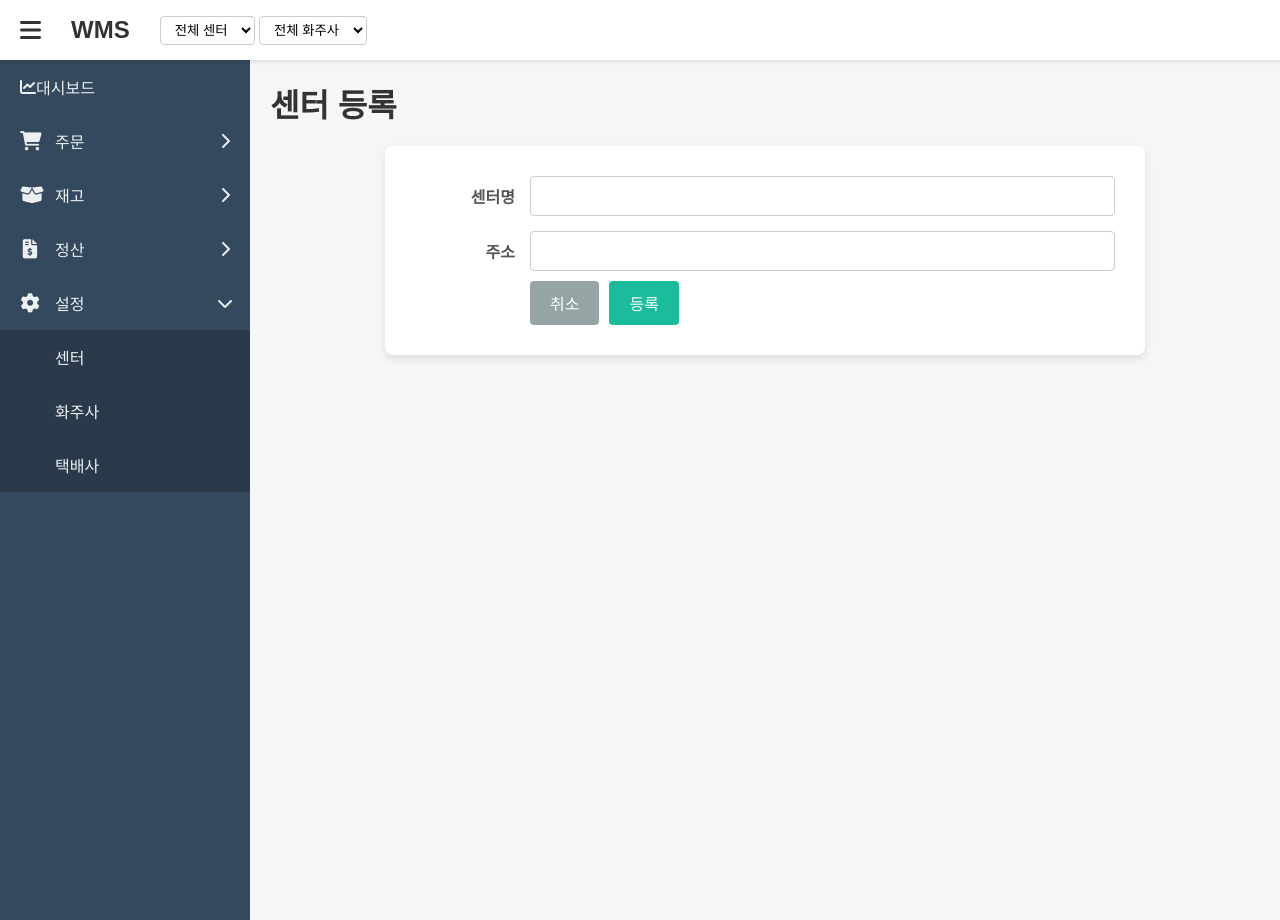
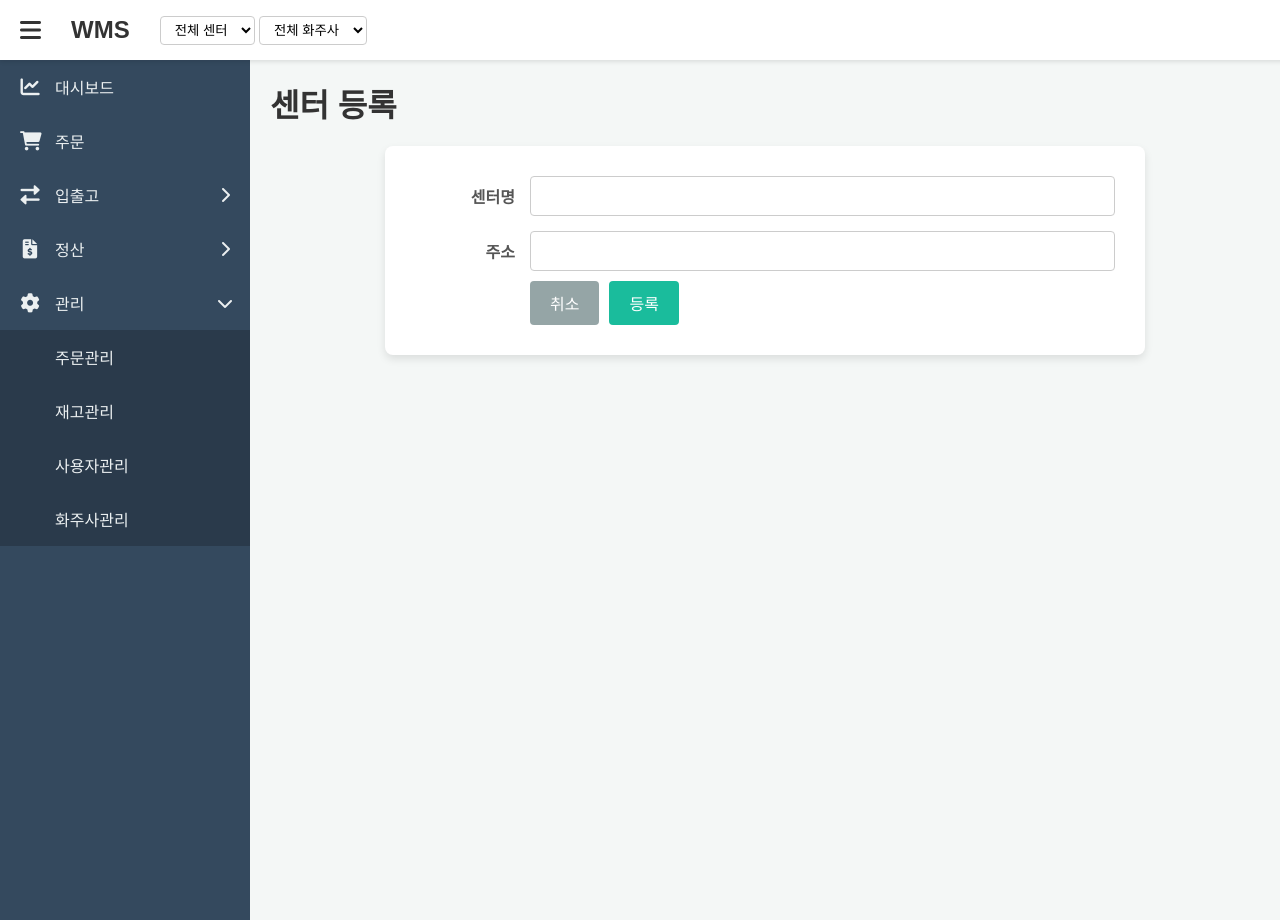
Before and after one commit to PLZ-test/wms, a Django app: page /settings/centers/new/ in a window 1280 px wide. Run offline with Django 5.2, Linux system fonts and the light colour scheme; data that the repository does not hold is empty; some libraries are stand-ins or nearby versions.

Commit message:
사이드바 개편

```diff
--- a/static/css/style.css
+++ b/static/css/style.css
@@ -132,12 +132,16 @@ header {
     flex-grow: 1;
 }
 
-.sidebar-menu .main-item-link i {
+/* --- 이 부분이 수정되었습니다 --- */
+/* 아이콘과 텍스트 사이의 간격을 모든 메뉴 항목에 동일하게 적용합니다. */
+.sidebar-menu a > i,
+.sidebar-menu .main-item-link > i {
     margin-right: 15px;
     font-size: 1.2em;
     width: 20px;
     text-align: center;
 }
+/* -------------------------- */
 
 .sidebar-menu .sub-menu {
     max-height: 0;
--- a/wms_app/templates/wms_app/base.html
+++ b/wms_app/templates/wms_app/base.html
@@ -39,21 +39,12 @@
     <nav class="sidebar">
         <ul class="sidebar-menu">
             <li><a href="{% url 'dashboard' %}"><i class="fas fa-chart-line"></i><span>대시보드</span></a></li>
+            <li><a href="{% url 'order_manage' %}"><i class="fas fa-shopping-cart"></i><span>주문</span></a></li>
             <li class="has-sub-menu">
-                <div class="main-item"><div class="main-item-link"><i class="fas fa-shopping-cart"></i><span>주문</span></div><i class="fas fa-chevron-right arrow-icon {% if active_menu == 'orders' %}rotated{% endif %}"></i></div>
-                <ul class="sub-menu {% if active_menu == 'orders' %}active{% endif %}">
-                    <li><a href="{% url 'order_collect' %}">수집</a></li>
-                    <li><a href="{% url 'order_match' %}">매칭</a></li>
-                    <li><a href="{% url 'order_combine' %}">합포장</a></li>
-                    <li><a href="{% url 'order_invoice' %}">송장</a></li>
-                    <li><a href="{% url 'order_manage' %}">관리</a></li>
-                </ul>
-            </li>
-            <li class="has-sub-menu">
-                <div class="main-item"><div class="main-item-link"><i class="fas fa-box-open"></i><span>재고</span></div><i class="fas fa-chevron-right arrow-icon {% if active_menu == 'stock' %}rotated{% endif %}"></i></div>
-                <ul class="sub-menu {% if active_menu == 'stock' %}active{% endif %}">
-                    <li><a href="{% url 'stock_io' %}">입출고</a></li>
-                    <li><a href="{% url 'stock_manage' %}">재고관리</a></li>
+                <div class="main-item"><div class="main-item-link"><i class="fas fa-exchange-alt"></i><span>입출고</span></div><i class="fas fa-chevron-right arrow-icon {% if active_menu == 'inout' %}rotated{% endif %}"></i></div>
+                <ul class="sub-menu {% if active_menu == 'inout' %}active{% endif %}">
+                    <li><a href="{% url 'stock_in' %}">입고</a></li>
+                    <li><a href="{% url 'stock_out' %}">출고</a></li>
                 </ul>
             </li>
             <li class="has-sub-menu">
@@ -61,14 +52,16 @@
                 <ul class="sub-menu {% if active_menu == 'settlement' %}active{% endif %}">
                     <li><a href="{% url 'settlement_status' %}">현황</a></li>
                     <li><a href="{% url 'settlement_billing' %}">청구내역</a></li>
+                    <li><a href="{% url 'settlement_config' %}">정산내역설정</a></li>
                 </ul>
             </li>
             <li class="has-sub-menu">
-                <div class="main-item"><div class="main-item-link"><i class="fas fa-cog"></i><span>설정</span></div><i class="fas fa-chevron-right arrow-icon {% if active_menu == 'settings' %}rotated{% endif %}"></i></div>
-                <ul class="sub-menu {% if active_menu == 'settings' %}active{% endif %}">
-                    <li><a href="{% url 'center_list' %}">센터</a></li>
-                    <li><a href="{% url 'shipper_list' %}">화주사</a></li>
-                    <li><a href="{% url 'courier_list' %}">택배사</a></li>
+                <div class="main-item"><div class="main-item-link"><i class="fas fa-cog"></i><span>관리</span></div><i class="fas fa-chevron-right arrow-icon {% if active_menu == 'management' %}rotated{% endif %}"></i></div>
+                <ul class="sub-menu {% if active_menu == 'management' %}active{% endif %}">
+                    <li><a href="{% url 'order_manage_new' %}">주문관리</a></li>
+                    <li><a href="{% url 'stock_manage' %}">재고관리</a></li>
+                    <li><a href="{% url 'user_manage' %}">사용자관리</a></li>
+                    <li><a href="{% url 'shipper_list' %}">화주사관리</a></li>
                 </ul>
             </li>
         </ul>
--- a/wms_app/urls.py
+++ b/wms_app/urls.py
@@ -7,22 +7,26 @@ urlpatterns = [
     path('api/order-chart/', views.order_chart_data, name='order_chart_data'),
     path('api/delivery-chart/', views.delivery_chart_data, name='delivery_chart_data'),
 
-    # Orders (Placeholder pages)
-    path('orders/collect/', views.order_collect, name='order_collect'),
-    path('orders/match/', views.order_match, name='order_match'),
-    path('orders/combine/', views.order_combine, name='order_combine'),
-    path('orders/invoice/', views.order_invoice, name='order_invoice'),
-    path('orders/manage/', views.order_manage, name='order_manage'),
+    # Order
+    path('order/manage/', views.order_manage, name='order_manage'),
 
-    # Stock
-    path('stock/manage/', views.stock_manage, name='stock_manage'),
+    # In/Out
+    path('stock/in/', views.stock_in, name='stock_in'),
+    path('stock/out/', views.stock_out, name='stock_out'),
     path('stock/io/', views.stock_io_view, name='stock_io'),
-    path('stock/<int:pk>/update/', views.stock_update, name='stock_update'),
     path('stock/history/', views.stock_movement_history, name='stock_history'),
 
-    # Settlement (Placeholder pages)
+    # Settlement
     path('settlement/status/', views.settlement_status, name='settlement_status'),
     path('settlement/billing/', views.settlement_billing, name='settlement_billing'),
+    path('settlement/config/', views.settlement_config, name='settlement_config'),
+
+    # Management
+    path('management/orders/', views.order_manage_new, name='order_manage_new'),
+    path('management/stock/', views.stock_manage, name='stock_manage'),
+    path('management/users/', views.user_manage, name='user_manage'),
+    path('management/shippers/', views.ShipperListView.as_view(), name='shipper_list'),
+    path('stock/<int:pk>/update/', views.stock_update, name='stock_update'),
 
     # Settings - Center
     path('settings/centers/', views.CenterListView.as_view(), name='center_list'),
@@ -31,7 +35,6 @@ urlpatterns = [
     path('settings/centers/<int:pk>/delete/', views.CenterDeleteView.as_view(), name='center_delete'),
 
     # Settings - Shipper
-    path('settings/shippers/', views.ShipperListView.as_view(), name='shipper_list'),
     path('settings/shippers/new/', views.ShipperCreateView.as_view(), name='shipper_create'),
     path('settings/shippers/<int:pk>/edit/', views.ShipperUpdateView.as_view(), name='shipper_update'),
     path('settings/shippers/<int:pk>/delete/', views.ShipperDeleteView.as_view(), name='shipper_delete'),
--- a/wms_app/views.py
+++ b/wms_app/views.py
@@ -80,7 +80,7 @@ def stock_manage(request):
             {'header': '바코드', 'key': 'barcode'},
             {'header': '화주사명', 'key': 'shipper'},
         ],
-        'active_menu': 'stock',
+        'active_menu': 'management',
         'update_url_name': 'stock_update',
     }
     return render(request, 'wms_app/generic_list.html', context)
@@ -116,7 +116,7 @@ def stock_io_view(request):
                 quantity=quantity,
                 memo=memo
             )
-            return redirect('stock_manage')
+            return redirect('stock_io')
 
     products = Product.objects.select_related('shipper__center').all()
     selected_center = request.session.get('selected_center')
@@ -127,7 +127,7 @@ def stock_io_view(request):
     if selected_shipper:
         products = products.filter(shipper__name=selected_shipper)
 
-    context = {'page_title': '재고 입출고', 'products': products, 'active_menu': 'stock'}
+    context = {'page_title': '재고 입출고', 'products': products, 'active_menu': 'inout'}
     return render(request, 'wms_app/stock_io.html', context)
 
 def stock_update(request, pk):
@@ -144,7 +144,7 @@ def stock_update(request, pk):
         'form': form,
         'product': product,
         'page_title': '재고 수량 수정',
-        'active_menu': 'stock'
+        'active_menu': 'management'
     }
     return render(request, 'wms_app/stock_update_form.html', context)
 
@@ -153,7 +153,7 @@ def stock_movement_history(request):
     context = {
         'page_title': '입출고 기록',
         'movements': movements,
-        'active_menu': 'stock'
+        'active_menu': 'inout'
     }
     return render(request, 'wms_app/stock_history.html', context)
 
@@ -166,26 +166,29 @@ def stock_movement_history(request):
 
 
 # --- 임시 페이지 뷰 (Placeholder Views) ---
-def order_collect(request):
-    return render(request, 'wms_app/placeholder_page.html', {'page_title': '주문 수집', 'active_menu': 'orders'})
+def order_manage(request):
+    return render(request, 'wms_app/placeholder_page.html', {'page_title': '주문', 'active_menu': 'orders'})
 
-def order_match(request):
-    return render(request, 'wms_app/placeholder_page.html', {'page_title': '주문 매칭', 'active_menu': 'orders'})
+def order_manage_new(request):
+    return render(request, 'wms_app/placeholder_page.html', {'page_title': '주문 관리', 'active_menu': 'management'})
 
-def order_combine(request):
-    return render(request, 'wms_app/placeholder_page.html', {'page_title': '주문 합포장', 'active_menu': 'orders'})
+def stock_in(request):
+    return render(request, 'wms_app/placeholder_page.html', {'page_title': '입고', 'active_menu': 'inout'})
 
-def order_invoice(request):
-    return render(request, 'wms_app/placeholder_page.html', {'page_title': '주문 송장', 'active_menu': 'orders'})
-
-def order_manage(request):
-    return render(request, 'wms_app/placeholder_page.html', {'page_title': '주문 관리', 'active_menu': 'orders'})
+def stock_out(request):
+    return render(request, 'wms_app/placeholder_page.html', {'page_title': '출고', 'active_menu': 'inout'})
 
 def settlement_status(request):
     return render(request, 'wms_app/placeholder_page.html', {'page_title': '정산 현황', 'active_menu': 'settlement'})
 
 def settlement_billing(request):
     return render(request, 'wms_app/placeholder_page.html', {'page_title': '정산 청구내역', 'active_menu': 'settlement'})
+
+def settlement_config(request):
+    return render(request, 'wms_app/placeholder_page.html', {'page_title': '정산내역설정', 'active_menu': 'settlement'})
+
+def user_manage(request):
+    return render(request, 'wms_app/placeholder_page.html', {'page_title': '사용자관리', 'active_menu': 'management'})
 
 
 # --- 설정: 클래스 기반 뷰 (CRUD) ---
@@ -202,7 +205,7 @@ class CenterListView(ListView):
             'create_url': reverse_lazy('center_create'),
             'update_url_name': 'center_update',
             'delete_url_name': 'center_delete',
-            'active_menu': 'settings'
+            'active_menu': 'management'
         })
         return context
 
@@ -214,7 +217,7 @@ class CenterCreateView(CreateView):
     def get_context_data(self, **kwargs):
         context = super().get_context_data(**kwargs)
         context['page_title'] = '센터 등록'
-        context['active_menu'] = 'settings'
+        context['active_menu'] = 'management'
         return context
 
 class CenterUpdateView(UpdateView):
@@ -225,7 +228,7 @@ class CenterUpdateView(UpdateView):
     def get_context_data(self, **kwargs):
         context = super().get_context_data(**kwargs)
         context['page_title'] = '센터 편집'
-        context['active_menu'] = 'settings'
+        context['active_menu'] = 'management'
         context['delete_url_name'] = 'center_delete'
         return context
 
@@ -259,7 +262,7 @@ class ShipperListView(ListView):
             'update_url_name': 'shipper_update',
             'delete_url_name': 'shipper_delete',
             'extra_actions': [{'label': '판매 상품', 'url_name': 'shipper_product_list', 'class': 'btn-info'}],
-            'active_menu': 'settings'
+            'active_menu': 'management'
         })
         return context
 
@@ -271,7 +274,7 @@ class ShipperCreateView(CreateView):
     def get_context_data(self, **kwargs):
         context = super().get_context_data(**kwargs)
         context['page_title'] = '화주사 등록'
-        context['active_menu'] = 'settings'
+        context['active_menu'] = 'management'
         return context
 
 class ShipperUpdateView(UpdateView):
@@ -282,7 +285,7 @@ class ShipperUpdateView(UpdateView):
     def get_context_data(self, **kwargs):
         context = super().get_context_data(**kwargs)
         context['page_title'] = '화주사 편집'
-        context['active_menu'] = 'settings'
+        context['active_menu'] = 'management'
         context['delete_url_name'] = 'shipper_delete'
         return context
 
@@ -303,7 +306,7 @@ class CourierListView(ListView):
             'create_url': reverse_lazy('courier_create'),
             'update_url_name': 'courier_update',
             'delete_url_name': 'courier_delete',
-            'active_menu': 'settings'
+            'active_menu': 'management'
         })
         return context
 
@@ -315,7 +318,7 @@ class CourierCreateView(CreateView):
     def get_context_data(self, **kwargs):
         context = super().get_context_data(**kwargs)
         context['page_title'] = '택배사 등록'
-        context['active_menu'] = 'settings'
+        context['active_menu'] = 'management'
         return context
 
 class CourierUpdateView(UpdateView):
@@ -326,7 +329,7 @@ class CourierUpdateView(UpdateView):
     def get_context_data(self, **kwargs):
         context = super().get_context_data(**kwargs)
         context['page_title'] = '택배사 편집'
-        context['active_menu'] = 'settings'
+        context['active_menu'] = 'management'
         context['delete_url_name'] = 'courier_delete'
         return context
 
@@ -342,7 +345,7 @@ def shipper_product_list(request, shipper_pk):
         'shipper': shipper,
         'products': products,
         'page_title': f'{shipper.name} 판매 상품',
-        'active_menu': 'settings'
+        'active_menu': 'management'
     }
     return render(request, 'wms_app/shipper_product_list.html', context)
 
@@ -361,7 +364,7 @@ def shipper_product_create(request, shipper_pk):
         'form': form,
         'shipper': shipper,
         'page_title': f'{shipper.name} 상품 등록',
-        'active_menu': 'settings'
+        'active_menu': 'management'
     }
     return render(request, 'wms_app/shipper_product_form.html', context)
 
@@ -377,7 +380,7 @@ def shipper_product_update(request, pk):
     context = {
         'form': form,
         'page_title': '판매 상품 편집',
-        'active_menu': 'settings'
+        'active_menu': 'management'
     }
     return render(request, 'wms_app/shipper_product_form.html', context)
 
```
